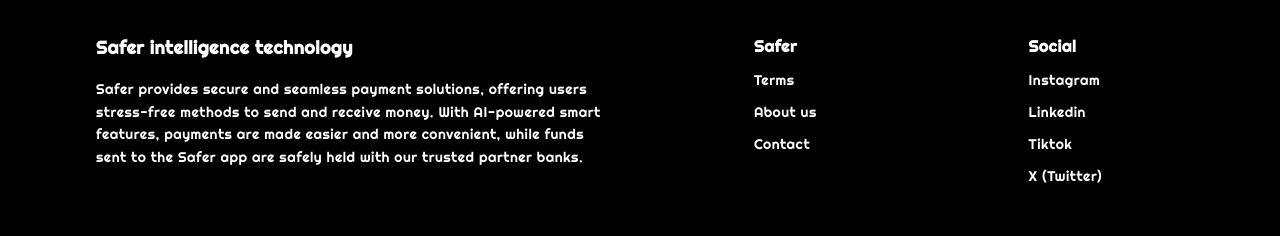
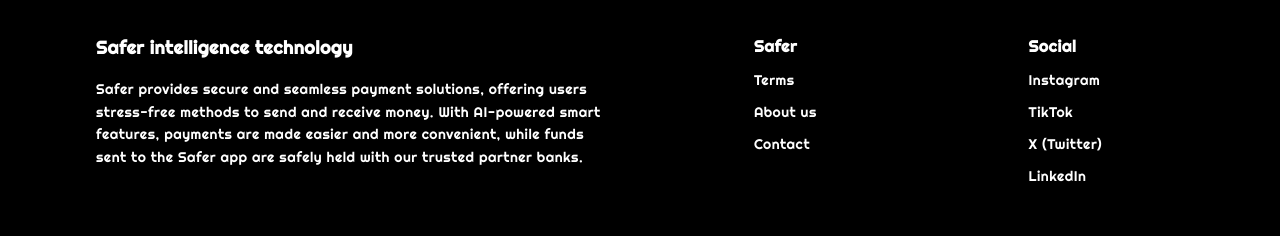
Before and after one commit to shadrach-chukwukere/Safer, a React (Vite) app: page / in a window 1280 px wide. Shown: the part 4697-4933 px from the top of the page. Built offline with nearby package versions, Linux system fonts and the light colour scheme.

Commit message:
Update Footer.tsx

```diff
--- a/src/components/Footer.tsx
+++ b/src/components/Footer.tsx
@@ -42,18 +42,54 @@ export default function Footer() {
                   <Link to="/about">About us</Link>
                 </div>
                 <div>
-                  <Link to="contact">Contact</Link>
+                  <Link to="/contact">Contact</Link>
                 </div>
 
               </div>
 
               <div className="space-y-3">
-                <div className="font-bold text-base">Social</div>
-                <div>Instagram</div>
-                <div>Linkedin</div>
-                <div>Tiktok</div>
-                <div>X (Twitter)</div>
-              </div>
+  <div className="font-bold text-base">Social</div>
+
+  <div>
+    <a
+      href="https://www.instagram.com/teamsaference?igsh=MXY5Zzl6M2hhanZmbg%3D%3D&utm_source=qr"
+      target="_blank"
+      rel="noopener noreferrer"
+    >
+      Instagram
+    </a>
+  </div>
+
+  <div>
+    <a
+      href="https://www.tiktok.com/@teamsaference?_r=1&_t=ZS-975dQ61xxuX"
+      target="_blank"
+      rel="noopener noreferrer"
+    >
+      TikTok
+    </a>
+  </div>
+
+  <div>
+    <a
+      href="https://x.com/teamsaference?s=11"
+      target="_blank"
+      rel="noopener noreferrer"
+    >
+      X (Twitter)
+    </a>
+  </div>
+
+  <div>
+    <a
+      href="https://www.linkedin.com"
+      target="_blank"
+      rel="noopener noreferrer"
+    >
+      LinkedIn
+    </a>
+  </div>
+</div>
             </div>
           </div>
           <div className="flex justify-center items-center text-sm text-base text-center pt-12">
```
